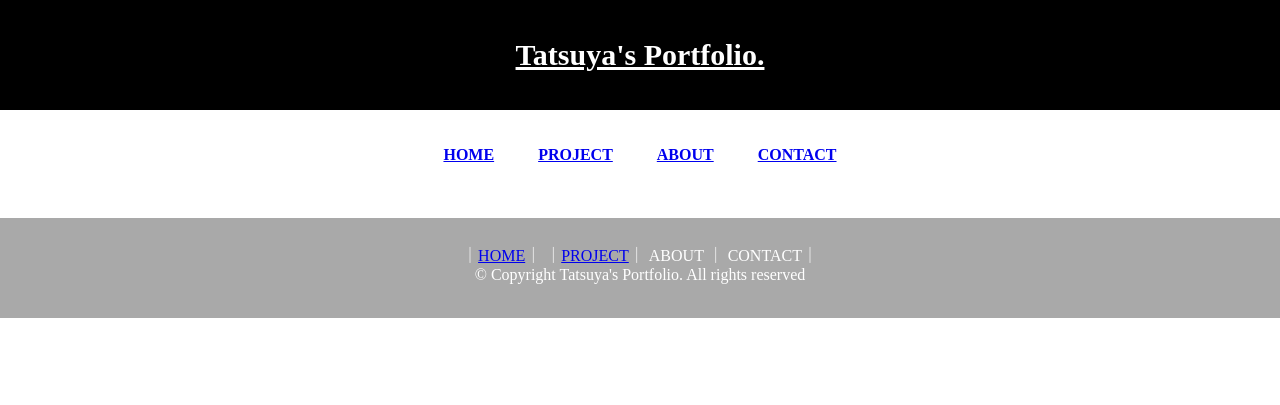
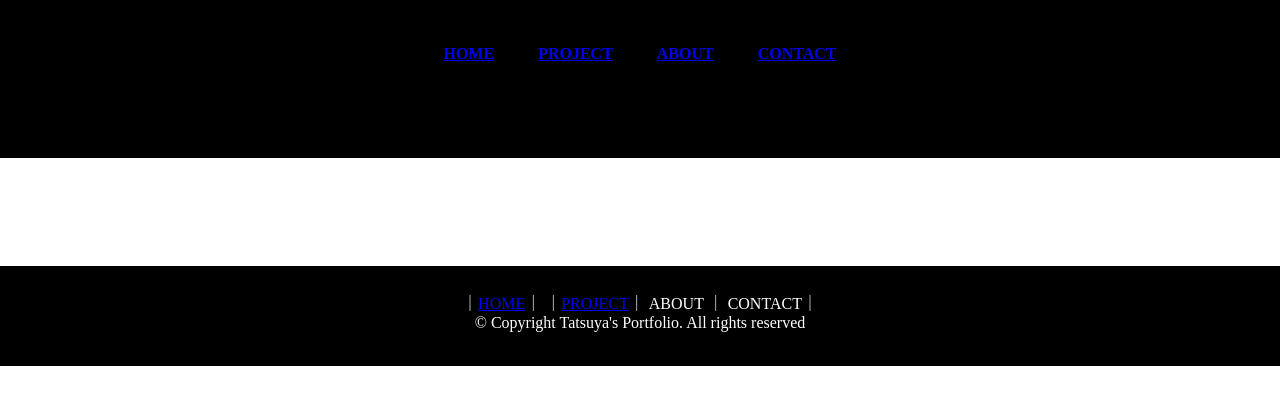
Before and after one commit to kitamitatsuya/doyolab, a PHP site: page / in a window 1280 px wide. Shown: the top 405 px of the page. Run offline with PHP 8.4, Linux system fonts and the light colour scheme.

Commit message:
index.html

```diff
--- a/index.html
+++ b/index.html
@@ -4,13 +4,15 @@
   <meta charset="UTF-8">
   <link rel="stylesheet" href="style2.css">
 
+
   <title>Tatsuya's Portfolio.</title>
 </head>
 <body>
 <!-- header -->
   <header>
+
   	<h1 class="headline">
-      <a>Tatsuya's Portfolio.</a>
+      <!--<a>Tatsuya's Portfolio.</a>-->
     </h1>
     <ul class="nav-list">
       <li class="nav-list-item">
--- a/style2.css
+++ b/style2.css
@@ -3,8 +3,8 @@
   }
   header {
     width: 100%;
-    height: 100px;
-    padding: 5px 0;
+    height: 150px;
+    padding: 4px 0;
     text-align: center;
     color:white;
     background-color:black;
@@ -35,7 +35,7 @@
 footer{
     width: 100%;
     height: 100px;
-    background-color:darkgray;
+    background-color:black;
     color: white;
     text-align: center;
 }
```
